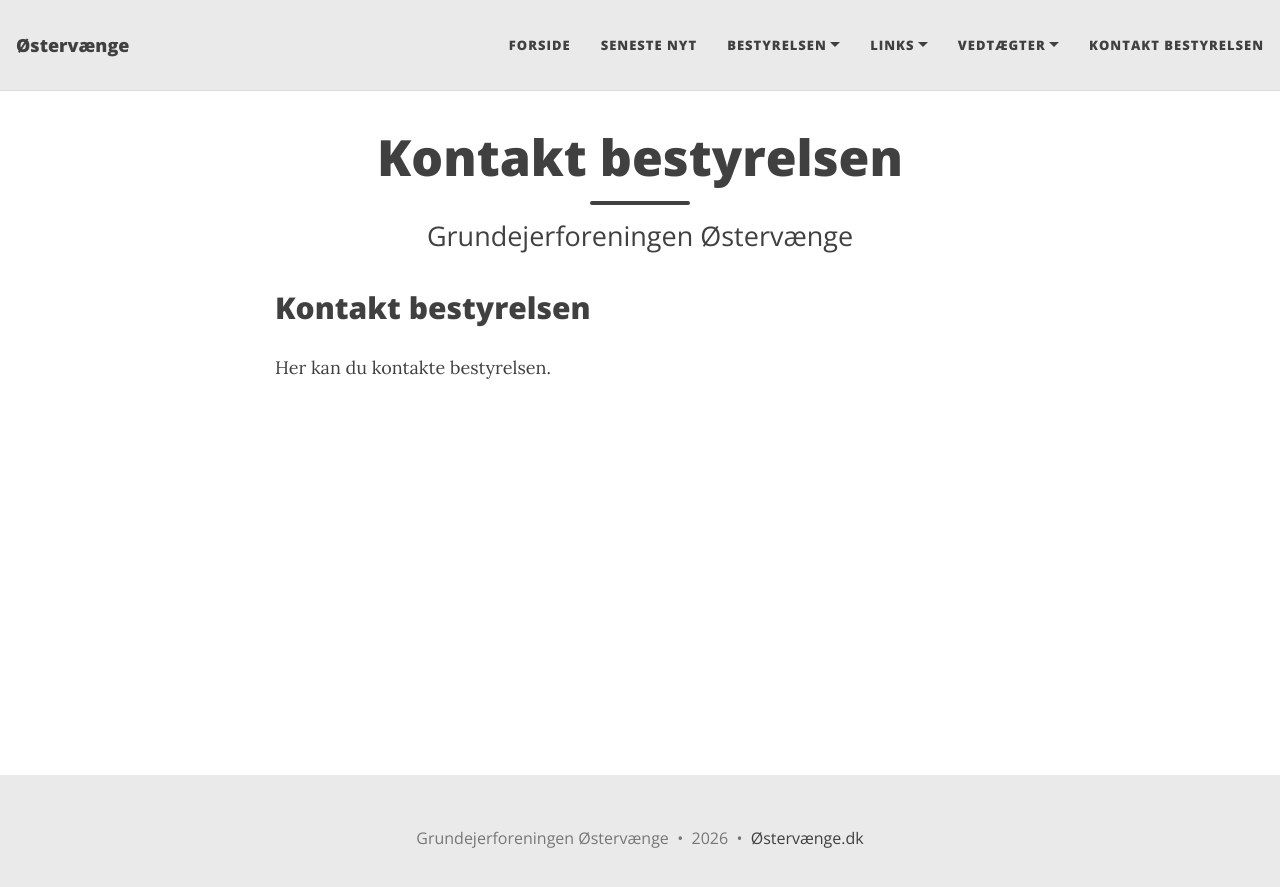
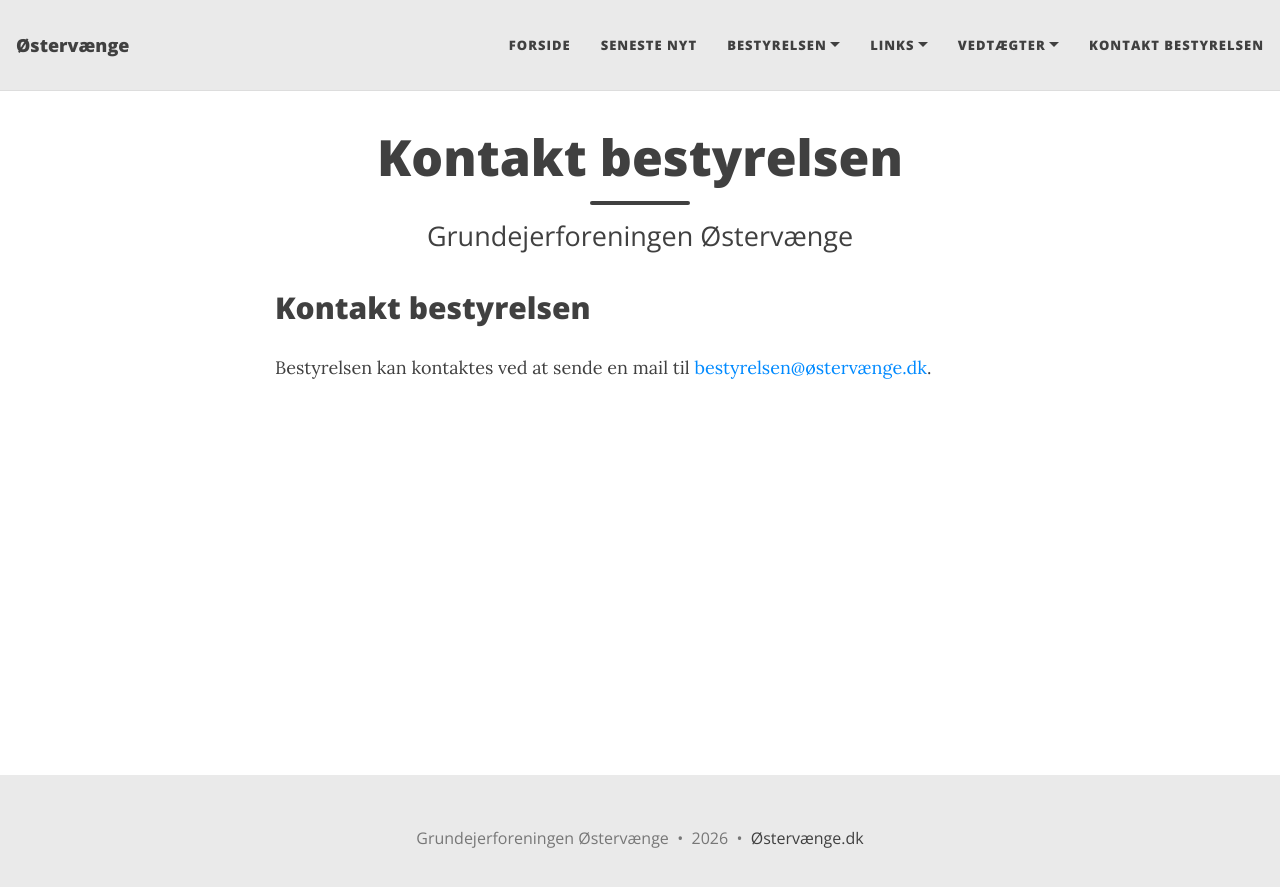
Before and after one commit to mex/oestervaenge.dk, a Jekyll site: the page built from kontakt-bestyrelsen.md, in a window 1280 px wide. Shown: the top 887 px of the page. Built offline with Jekyll 4.4.1, drawn with Linux system fonts in a browser that asks for light colours.

Commit message:
Update contact information for the board

```diff
--- a/kontakt-bestyrelsen.md
+++ b/kontakt-bestyrelsen.md
@@ -6,4 +6,4 @@ subtitle: Grundejerforeningen Østervænge
 
 ## Kontakt bestyrelsen
 
-Her kan du kontakte bestyrelsen.
+Bestyrelsen kan kontaktes ved at sende en mail til [bestyrelsen@østervænge.dk](mailto:bestyrelsen@østervænge.dk).
```
